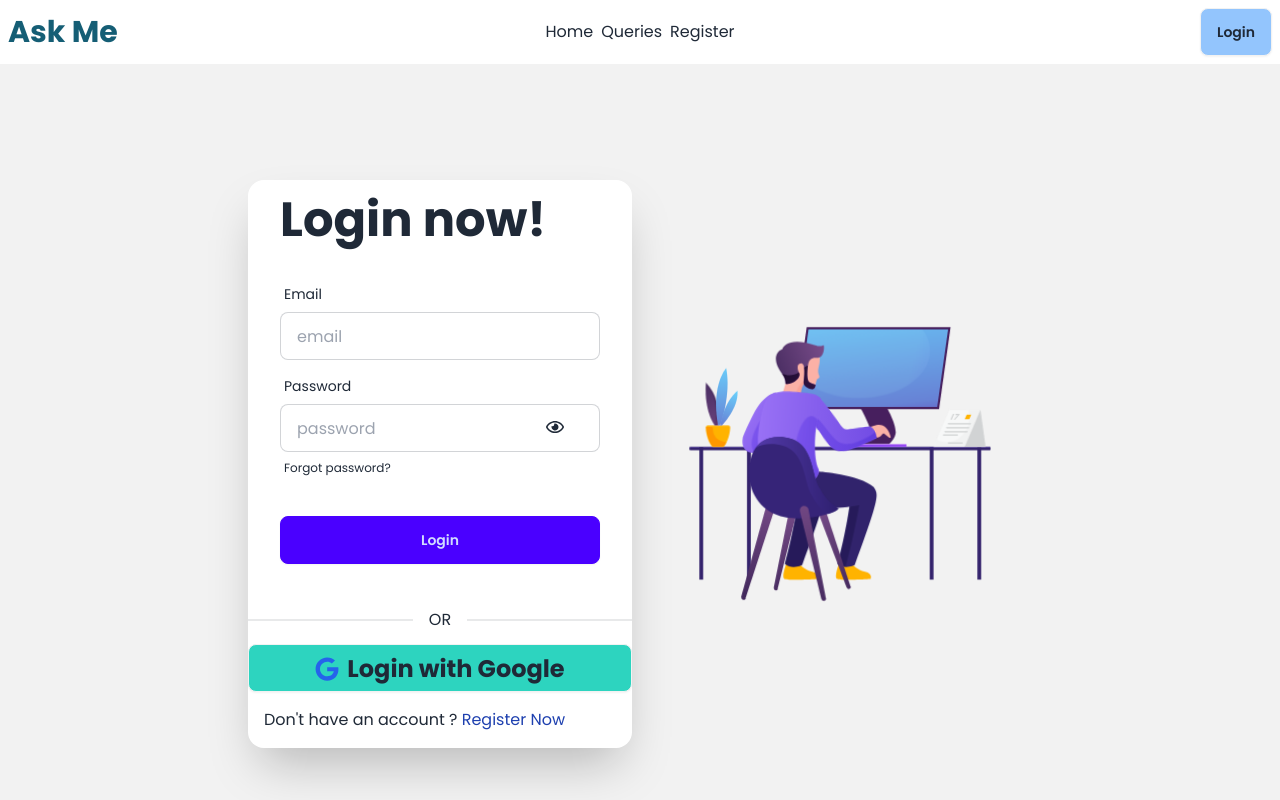
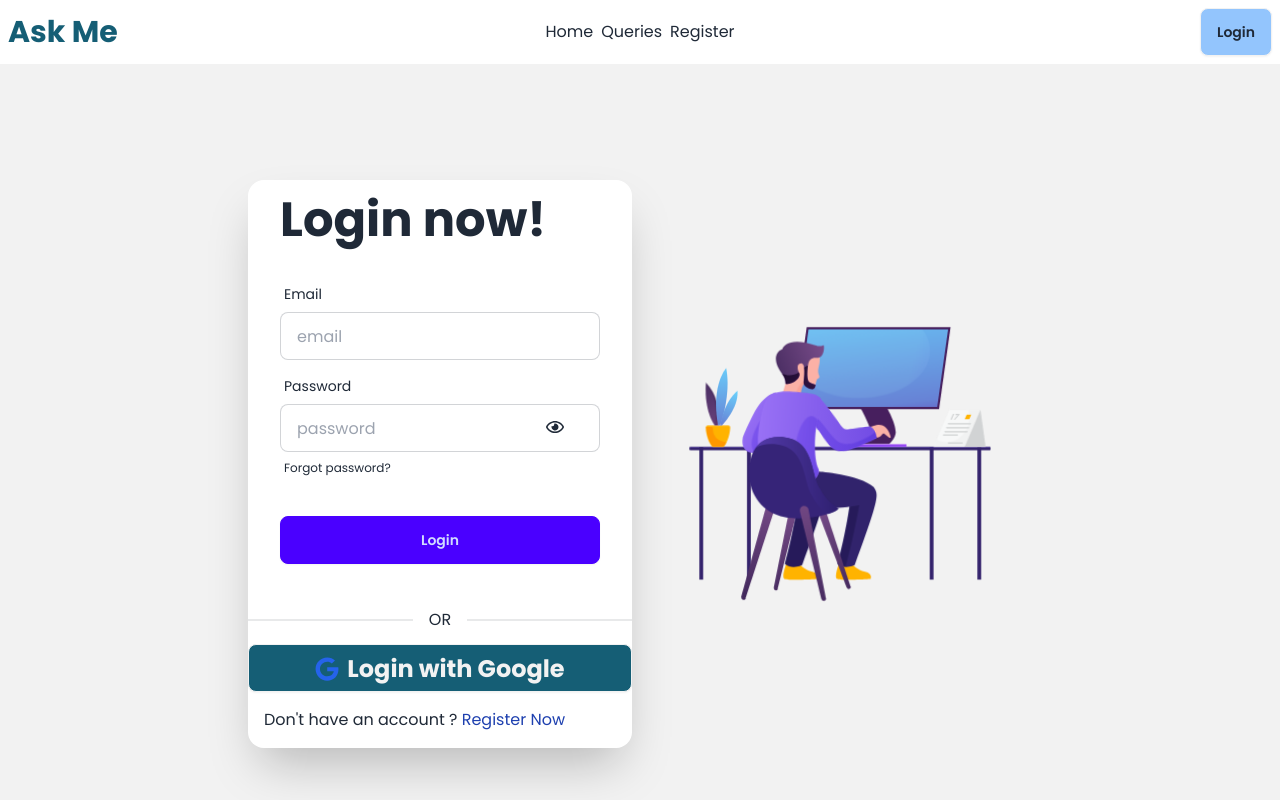
Before and after one commit to TazwoarCommits/Assignment-11-client, a React (Vite) app: page /login in a window 1280 px wide. Shown: the top 800 px of the page. Built offline with nearby package versions, Linux system fonts and the light colour scheme; no server answers.

Commit message:
all done

```diff
--- a/src/Components/Social Login/GoogleLogin.jsx
+++ b/src/Components/Social Login/GoogleLogin.jsx
@@ -15,7 +15,7 @@ const GoogleLogin = () => {
     }
 
     return (
-        <button className="btn bg-teal-400 hover:bg-teal-500  flex justify-center items-center gap-2 text-xl lg:text-2xl font-bold w-full px-3 py-2 rounded-lg"
+        <button className="btn bg-cyan-800 hover:bg-cyan-900/80 text-base-200 flex justify-center items-center gap-2 text-xl lg:text-2xl font-bold w-full px-3 py-2 rounded-lg"
         onClick={handleGoogleLogin}>
         <span className="text-blue-600"><FaGoogle></FaGoogle>
         </span>Login with Google</button>
```
